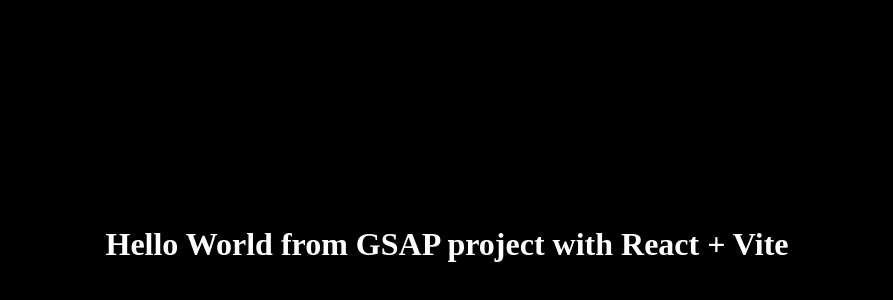
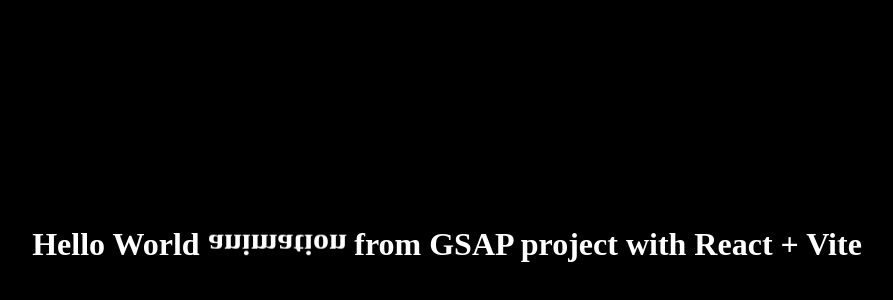
Before and after one commit to Rahullkumr/LearningGSAP, a React (Vite) app in the folder GsapProjects/: page / in a window 1280 px wide. Shown: the part 148-448 px from the top of the page, without its empty margins (193-1086 px from the left). Built offline with nearby package versions, Linux system fonts and the light colour scheme.

Commit message:
add: homepage animation with GSAP effects

```diff
--- a/GsapProjects/src/projects/01_homepage/Homepage.jsx
+++ b/GsapProjects/src/projects/01_homepage/Homepage.jsx
@@ -1,23 +1,32 @@
-import React, { useRef } from 'react';
+import React, { useRef, useEffect } from 'react';
 import gsap from 'gsap';
-import { useGSAP } from '@gsap/react';
-
-gsap.registerPlugin(useGSAP);
 
 const Homepage = () => {
   const h1Ref = useRef(null);
+  const animationRef = useRef(null);
 
-  useGSAP(() => {
+  useEffect(() => {
+    // Initial animation for the entire h1
     gsap.fromTo(
       h1Ref.current,
       { opacity: 0, y: -50 },
       { opacity: 1, y: 0, duration: 1.5, ease: 'power3.out' }
     );
-  }, [h1Ref]);
+
+    // Flip animation for the word "animation"
+    gsap.to(animationRef.current, {
+      rotationX: 360,
+      duration: 1,
+      repeat: -1,
+      ease: 'power2.inOut'
+    });
+  }, []);
 
   return (
     <div>
-      <h1 ref={h1Ref}>Hello World from GSAP project with React + Vite</h1>
+      <h1 ref={h1Ref}>
+        Hello World <span ref={animationRef} style={{ display: 'inline-block' }}>animation</span> from GSAP project with React + Vite
+      </h1>
     </div>
   );
 };
```
